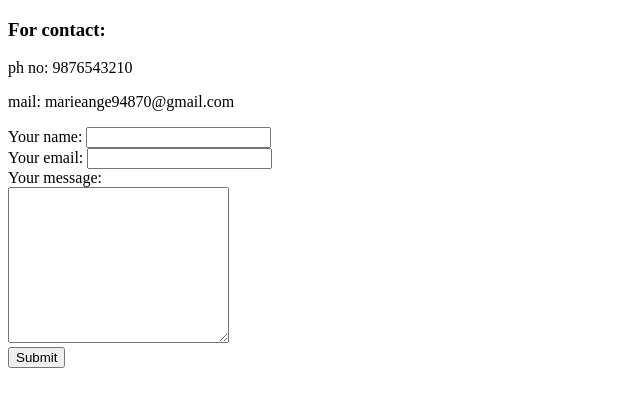
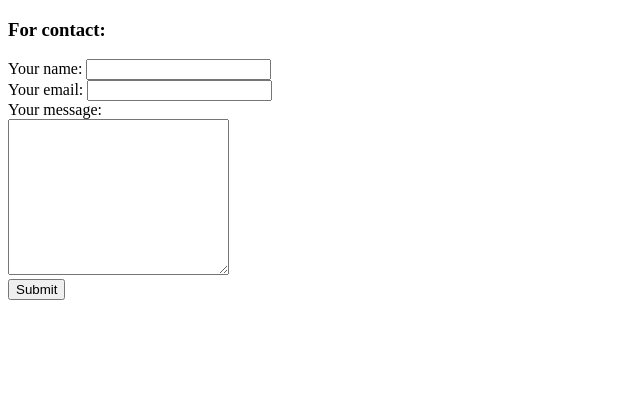
Before and after one commit to angelmorningstar/cv, a plain HTML site: page contact.html in a window 1280 px wide. Shown: the whole page, without its empty margins (0-640 px from the left). Drawn offline with Linux system fonts and the light colour scheme.

Commit message:
Update contact.html

```diff
--- a/contact.html
+++ b/contact.html
@@ -6,8 +6,6 @@
 </head>
 <body>
     <h3>For contact:</h3>
-    <p>ph no: 9876543210</p>
-    <P>mail: marieange94870@gmail.com</P>
     <form action="mailto:marieange94870@gmail.com" method="post" enctype="text/plain">
         <label>Your name:</label>
         <input type="text" name="YourName" value=""><br>
```
